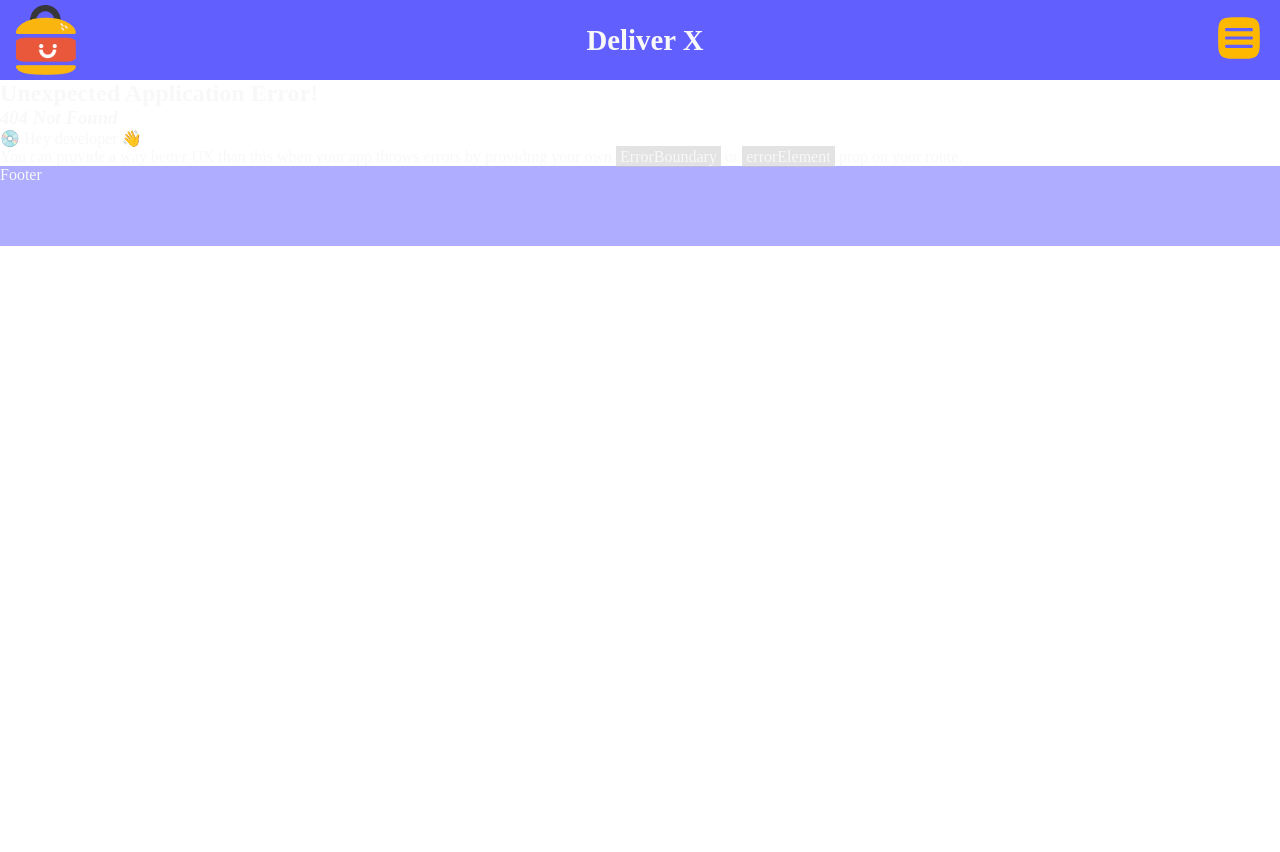
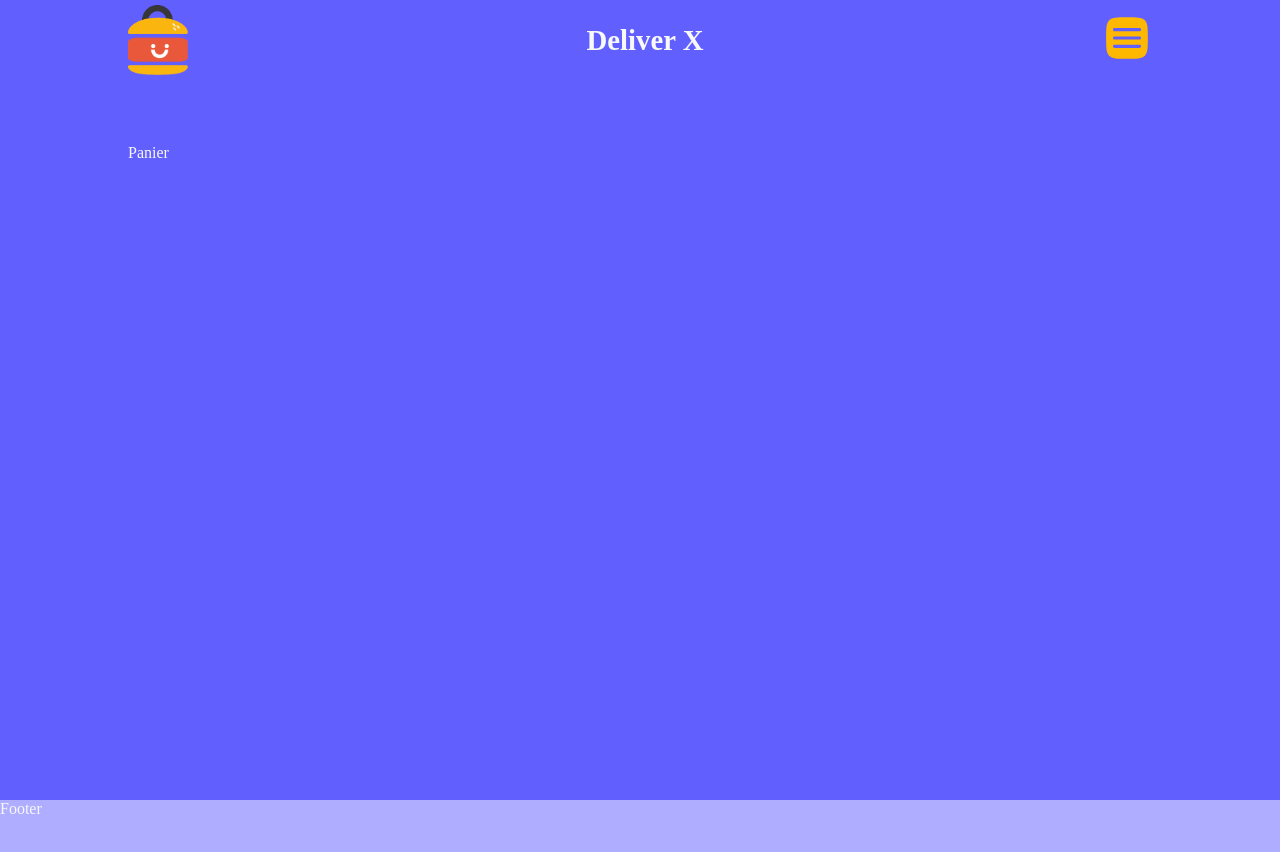
Before and after one commit to s-moreau00/Deliver-X, a React (Vite) app in the folder frontend/: page /panier in a window 1280 px wide. Before the commit this address had no page. Shown: the top 852 px of the page. Before the commit the page ends 800 px from the top, so only its background shows below. Built offline with nearby package versions, Linux system fonts and the light colour scheme; a web font is replaced by a local one.

Commit message:
corection css

```diff
--- a/frontend/src/App.css
+++ b/frontend/src/App.css
@@ -26,8 +26,12 @@ footer {
   background-color: var(--lightmain-color);
 }
 
+a {
+  text-decoration: none;
+}
+
 main {
-  height: calc(100vh - 160px);
+  min-height: calc(100vh - 80px);
   background-color: var(--main-color);
   padding: 1rem;
 }
@@ -65,3 +69,10 @@ main > section > * {
     transform: rotate(360deg);
   }
 } */
+
+/* media queries version Desktop */
+@media(min-width : 750px){
+  main {
+  padding: 5% 10%;
+}
+}
--- /dev/null
+++ b/frontend/src/components/Contact/Contact.jsx
@@ -0,0 +1,5 @@
+import React from "react";
+
+export default function Contact() {
+  return <main>Contact</main>;
+}
--- /dev/null
+++ b/frontend/src/components/Menu/Menu.jsx
@@ -0,0 +1,6 @@
+import React from "react";
+import "./menu.css";
+
+export default function Menu() {
+  return <main>Menu</main>;
+}
--- a/frontend/src/components/Navbar/Navbar.css
+++ b/frontend/src/components/Navbar/Navbar.css
@@ -65,6 +65,7 @@ nav > ul > li {
   padding: 0.3rem 1.5rem;
   border: 1px solid var(--main-color);
 }
+
 nav > ul > li:hover {
   color: var(--light-color);
   box-shadow: 0px 10px 15px -3px rgba(0, 0, 0, 0.1);
@@ -102,12 +103,18 @@ nav > ul > li > img {
   nav > ul > li {
     font-size: 1.5rem;
   }
-  nav > ul > li > img {
+  nav > ul > li > a > img {
     display: none;
   }
   nav > ul > li:last-child {
     padding: 0.3rem 1.5rem 0.3rem 1.5rem;
   }
+    /* .blockLogo {
+    padding-left:10%;
+  }
+  nav > div:nth-of-type(2) {
+  padding-right: 10%;
+} */
 }
 /* large */
 @media screen and (min-width: 850px) {
@@ -127,7 +134,7 @@ nav > ul > li > img {
     margin: 0;
   }
   nav > div:nth-of-type(2) {
-    padding-right: 1rem;
+    padding-right: 10%;
   }
   .blockLogo > h3 {
     display: none;
@@ -136,11 +143,14 @@ nav > ul > li > img {
     padding: 0.3rem 1.5rem 0 1.5rem;
     border-radius: 25px;
   }
-  nav > ul > li > img {
+  nav > ul > li > a > img {
     width: 50px;
     height: 50px;
     vertical-align: middle;
     padding: 0 0 10px 5px;
+  }
+   .blockLogo {
+    padding-left:10%;
   }
 }
 /*smartphone*/
@@ -149,3 +159,11 @@ nav > ul > li > img {
        display:none;
    }
 } */
+@media(min-width : 750px) and (max-width: 850px){
+   .blockLogo {
+    padding-left:10%;
+  }
+  nav > div:nth-of-type(2) {
+  padding-right: 10%;
+}
+}
--- a/frontend/src/components/Navbar/Navbar.jsx
+++ b/frontend/src/components/Navbar/Navbar.jsx
@@ -1,5 +1,5 @@
 import React, { useState } from "react";
-// import { Link } from "react-router-dom";
+import { Link } from "react-router-dom";
 import "./Navbar.css";
 import close from "../../assets/icones/close-lg-svgrepo-com.svg";
 import menuBurger from "../../assets/icones/hamburger-menu-svgrepo-com.svg";
@@ -19,12 +19,20 @@ export default function Navbar() {
         <h3>Deliver X</h3>
       </div>
       <ul className={openMenu ? "linkVisible" : ""}>
-        <li>Home</li>
-        <li>Boutique</li>
-        <li>Contact</li>
         <li>
-          Mon Panier
-          <img src={cart} alt="panier" />
+          <Link to="/">Home</Link>
+        </li>
+        <li>
+          <Link to="/menu">Menu</Link>
+        </li>
+        <li>
+          <Link to="/contact">Contact</Link>
+        </li>
+        <li>
+          <Link to="/panier">
+            Mon Panier
+            <img src={cart} alt="panier" />
+          </Link>
         </li>
       </ul>
       <h3 className="titre">Deliver X</h3>
--- /dev/null
+++ b/frontend/src/components/Panier/Panier.jsx
@@ -0,0 +1,5 @@
+import React from "react";
+
+export default function Panier() {
+  return <main>Panier</main>;
+}
--- a/frontend/src/components/layout/Layout.jsx
+++ b/frontend/src/components/layout/Layout.jsx
@@ -2,7 +2,7 @@ import React from "react";
 import Header from "./Header";
 import Footer from "./Footer";
 
-export default function ({ children }) {
+export default function Layout({ children }) {
   return (
     <>
       <Header />
--- a/frontend/src/main.jsx
+++ b/frontend/src/main.jsx
@@ -1,14 +1,28 @@
 import React from "react";
 import ReactDOM from "react-dom/client";
-import { createBrowserRouter, RouterProvider } from "react-router-dom";
+import { createBrowserRouter, Outlet, RouterProvider } from "react-router-dom";
 import Navbar from "./components/Navbar/Navbar";
 import Cities from "./components/Cities/Cities";
 import ClickOrDeliver from "./components/ClickOrDeliver/ClickOrDeliver";
 import Livraison from "./components/Livraison/Livraison";
 import App from "./App";
 import Layout from "./components/layout/Layout";
+import Menu from "./components/Menu/Menu";
+import Contact from "./components/Contact/Contact";
+import Panier from "./components/Panier/Panier";
+
+const AppLayout = () => {
+  return (
+    <Layout>
+      <Outlet />
+    </Layout>
+  );
+};
 
 const router = createBrowserRouter([
+  {
+    element: <AppLayout />,
+    children: [
       {
         path: "/",
         element: <App />,
@@ -27,12 +41,22 @@ const router = createBrowserRouter([
         path: "livraison",
         element: <Livraison />,
       },
+      {
+        path: "/menu",
+        element: <Menu />,
+      },
+      {
+        path: "/contact",
+        element: <Contact />,
+      },
+      {
+        path: "/panier",
+        element: <Panier />,
+      },
+    ],
+  },
 ]);
 
 const root = ReactDOM.createRoot(document.getElementById("root"));
 
-root.render(
-  <Layout>
-    <RouterProvider router={router} />
-  </Layout>
-);
+root.render(<RouterProvider router={router} />);
```
Also changed, not shown: frontend/src/App.jsx (+4 -5 lines), frontend/src/components/Contact/contact.css (added), frontend/src/components/Menu/menu.css (added), frontend/src/components/Panier/panier.css (added). Lines whose indentation alone changed are shown as unchanged.
